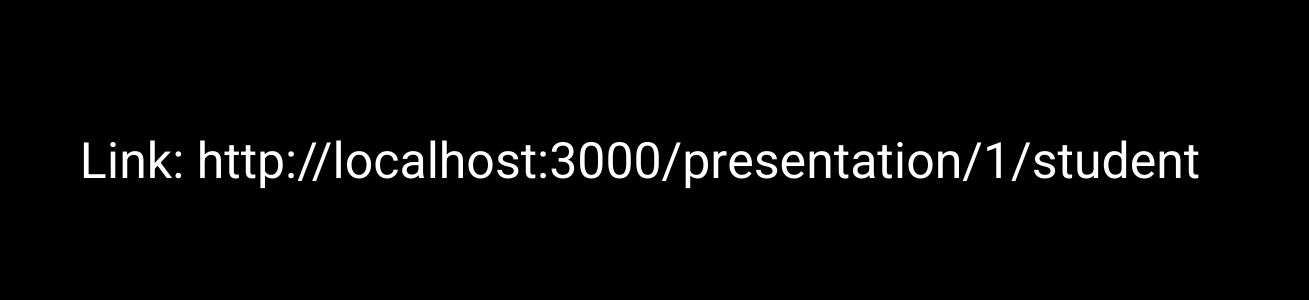
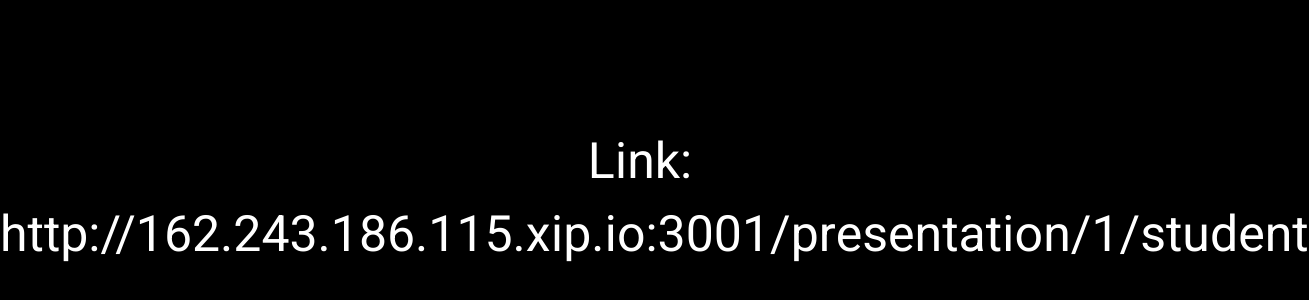
Before and after one commit to Jnixon54/present-project, a React (Create React App) app: page /presentation/1/projector in a window 1280 px wide. Shown: the part 74-374 px from the top of the page, 1309 px wide, since content can reach past the window. Built offline with nearby package versions, Linux system fonts and the light colour scheme; no server answers.

Commit message:
redirect

```diff
--- a/src/components/DataScreen.js
+++ b/src/components/DataScreen.js
@@ -6,7 +6,7 @@ import './DataScreen.css'
 
 class DataScreen extends Component {
   render () {
-    const numberOfSlides = this.props.slideArray.length;
+    const numberOfSlides = this.props.slideShowLength;
     const slideLabels = []
     const questionsPerSlide = [];
     for (let i = 1; i <= numberOfSlides; i++){
@@ -82,7 +82,8 @@ class DataScreen extends Component {
 function mapStateToProps(state) {
   return {
     questions: state.student.questions,
-    slideArray: state.presentation.slideArray
+    slideArray: state.presentation.slideArray,
+    slideShowLength: state.presentation.slideShowLength
   }
 }
 
--- a/src/components/ProjectorScreen.js
+++ b/src/components/ProjectorScreen.js
@@ -5,7 +5,7 @@ import './ProjectorScreen.css'
 
 class ProjectorScreen extends Component {
   render () {
-    const slide = this.props.currentSlideURL ? <img src={this.props.currentSlideURL} alt="" /> : <div className="student-link">{'Link: ' + `http://localhost:3000/presentation/${this.props.match.params.id}/student`}</div>;
+    const slide = this.props.currentSlideURL ? <img src={this.props.currentSlideURL} alt="" /> : <div className="student-link">{'Link: ' + `http://162.243.186.115.xip.io:3001/presentation/${this.props.match.params.id}/student`}</div>;
     // const currentSlide = this.props.slideArray.find(item => item.slide_number === this.props.currentSlide);
     // const slide = currentSlide ? <img src={currentSlide.url} alt="img" /> : 'Connection Info';
     console.log('Slide array length', this.props.slideShowLength)
```
